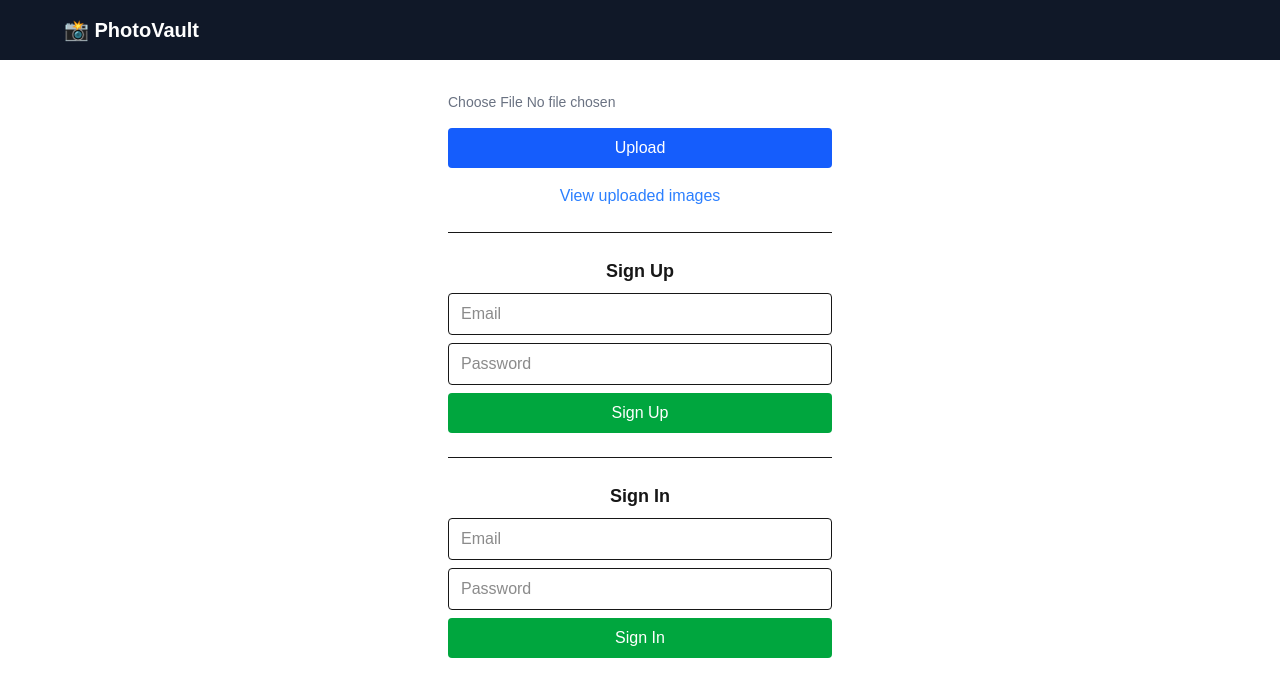
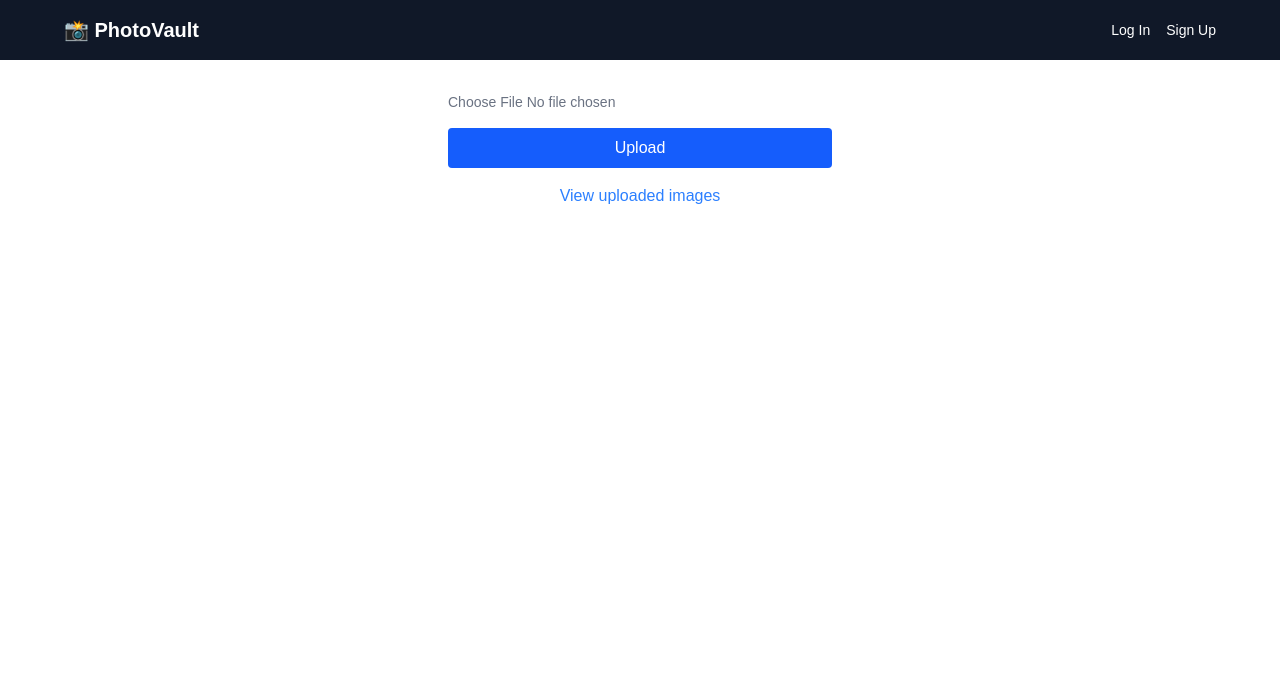
Before and after one commit to Tyler-Rafferty2/PhotoCapsule, a Next.js app in the folder Frontend/: page / in a window 1280 px wide. Shown: the top 696 px of the page. Built offline with nearby package versions, Linux system fonts and the light colour scheme.

Commit message:
Added navbar to login and register

```diff
--- /dev/null
+++ b/Frontend/src/app/login/page.js
@@ -0,0 +1,81 @@
+'use client';
+import { useState } from 'react';
+
+export default function SignInForm() {
+  const [email, setEmail] = useState('');
+  const [password, setPassword] = useState('');
+  const [status, setStatus] = useState('idle'); // idle | loading | success | error
+  const [token, setToken] = useState(null);
+
+
+  const handleSignIn = async (e) => {
+    e.preventDefault();
+    setStatus('loading');
+
+    const res = await fetch('http://localhost:8080/signin', {
+      method: 'POST',
+      headers: { 'Content-Type': 'application/json',
+        'Authorization': `Bearer ${localStorage.getItem('token')}`,
+       },
+      body: JSON.stringify({ email, password }),
+    });
+
+    if (res.ok) {
+      const data = await res.json()
+      setStatus('success');
+      alert('Account singned in!');
+      setEmail('');
+      setPassword('');
+      setToken(data.token);
+      localStorage.setItem("token", data.token);
+    } else {
+      setStatus('error');
+      const error = await res.text();
+      alert(`Signup failed: ${error}`);
+    }
+  };
+
+  return (
+    <div className="flex justify-center">
+      <form onSubmit={handleSignIn} className="space-y-4 border-t pt-6 mt-6 w-[50vw] max-w-md flex flex-col">
+        <h2 className="text-lg font-semibold text-center">Sign In</h2>
+
+        <input
+          type="email"
+          placeholder="Email"
+          value={email}
+          onChange={(e) => setEmail(e.target.value)}
+          className="w-full border px-3 py-2 rounded"
+          required
+        />
+
+        <input
+          type="password"
+          placeholder="Password"
+          value={password}
+          onChange={(e) => setPassword(e.target.value)}
+          className="w-full border px-3 py-2 rounded"
+          required
+        />
+
+        <button
+          type="submit"
+          disabled={status === 'loading'}
+          className="w-full bg-green-600 hover:bg-green-700 text-white py-2 rounded"
+        >
+          {status === 'loading' ? 'Signing in...' : 'Sign In'}
+        </button>
+
+        {status === 'success' && (
+          <p className="text-green-600 text-sm text-center">
+            ✅ Signed in! Token: {token}
+          </p>
+        )}
+        {status === 'error' && (
+          <p className="text-red-600 text-sm text-center">❌ Sign-in failed</p>
+        )}
+      </form>
+    </div>
+
+  );
+}
--- a/Frontend/src/app/page.js
+++ b/Frontend/src/app/page.js
@@ -62,132 +62,6 @@ function LinkToGallery() {
   );
 }
 
-function SignUpForm() {
-  const [email, setEmail] = useState('');
-  const [password, setPassword] = useState('');
-  const [status, setStatus] = useState('idle'); // idle | loading | success | error
-
-  const handleSignUp = async (e) => {
-    e.preventDefault();
-    setStatus('loading');
-
-    const res = await fetch('http://localhost:8080/signup', {
-      method: 'POST',
-      headers: { 'Content-Type': 'application/json',
-       },
-      body: JSON.stringify({ email, password }),
-    });
-
-    if (res.ok) {
-      setStatus('success');
-      alert('Account created!');
-      setEmail('');
-      setPassword('');
-    } else {
-      setStatus('error');
-      const error = await res.text();
-      alert(`Signup failed: ${error}`);
-    }
-  };
-
-  return (
-    <form onSubmit={handleSignUp} className="space-y-2 border-t pt-6 mt-6">
-      <h2 className="text-lg font-semibold text-center">Sign Up</h2>
-      <input
-        type="email"
-        placeholder="Email"
-        value={email}
-        onChange={(e) => setEmail(e.target.value)}
-        className="w-full border px-3 py-2 rounded"
-        required
-      />
-      <input
-        type="password"
-        placeholder="Password"
-        value={password}
-        onChange={(e) => setPassword(e.target.value)}
-        className="w-full border px-3 py-2 rounded"
-        required
-      />
-      <button
-        type="submit"
-        disabled={status === 'loading'}
-        className="w-full bg-green-600 hover:bg-green-700 text-white py-2 rounded"
-      >
-        {status === 'loading' ? 'Creating...' : 'Sign Up'}
-      </button>
-      {status === 'success' && <p className="text-green-600 text-sm text-center">✅ Account created</p>}
-      {status === 'error' && <p className="text-red-600 text-sm text-center">❌ Signup failed</p>}
-    </form>
-  );
-}
-
-function SignInForm() {
-  const [email, setEmail] = useState('');
-  const [password, setPassword] = useState('');
-  const [status, setStatus] = useState('idle'); // idle | loading | success | error
-  const [token, setToken] = useState(null);
-
-
-  const handleSignIn = async (e) => {
-    e.preventDefault();
-    setStatus('loading');
-
-    const res = await fetch('http://localhost:8080/signin', {
-      method: 'POST',
-      headers: { 'Content-Type': 'application/json',
-        'Authorization': `Bearer ${localStorage.getItem('token')}`,
-       },
-      body: JSON.stringify({ email, password }),
-    });
-
-    if (res.ok) {
-      const data = await res.json()
-      setStatus('success');
-      alert('Account singned in!');
-      setEmail('');
-      setPassword('');
-      setToken(data.token);
-      localStorage.setItem("token", data.token);
-    } else {
-      setStatus('error');
-      const error = await res.text();
-      alert(`Signup failed: ${error}`);
-    }
-  };
-
-  return (
-    <form onSubmit={handleSignIn} className="space-y-2 border-t pt-6 mt-6">
-      <h2 className="text-lg font-semibold text-center">Sign In</h2>
-      <input
-        type="email"
-        placeholder="Email"
-        value={email}
-        onChange={(e) => setEmail(e.target.value)}
-        className="w-full border px-3 py-2 rounded"
-        required
-      />
-      <input
-        type="password"
-        placeholder="Password"
-        value={password}
-        onChange={(e) => setPassword(e.target.value)}
-        className="w-full border px-3 py-2 rounded"
-        required
-      />
-      <button
-        type="submit"
-        disabled={status === 'loading'}
-        className="w-full bg-green-600 hover:bg-green-700 text-white py-2 rounded"
-      >
-        {status === 'loading' ? 'Creating...' : 'Sign In'}
-      </button>
-      {status === 'success' && <p className="text-green-600 text-sm text-green text-center">✅ Account Signed In Token is {token}</p>}
-      {status === 'error' && <p className="text-red-600 text-sm text-red text-center">❌ Signin failed</p>}
-    </form>
-  );
-}
-
 export default function UploadPage() {
   const [file, setFile] = useState(null);
   const [preview, setPreview] = useState(null);
@@ -239,8 +113,6 @@ export default function UploadPage() {
       <UploadButton onClick={handleUpload} disabled={status === 'uploading'} status={status} />
       <StatusMessage status={status} />
       <LinkToGallery />
-      <SignUpForm />
-      <SignInForm />
     </div>
   </>
 
--- /dev/null
+++ b/Frontend/src/app/register/page.js
@@ -0,0 +1,69 @@
+'use client';
+import { useState } from 'react';
+
+export default function SignUpForm() {
+  const [email, setEmail] = useState('');
+  const [password, setPassword] = useState('');
+  const [status, setStatus] = useState('idle'); // idle | loading | success | error
+
+  const handleSignUp = async (e) => {
+    e.preventDefault();
+    setStatus('loading');
+
+    const res = await fetch('http://localhost:8080/signup', {
+      method: 'POST',
+      headers: { 'Content-Type': 'application/json',
+       },
+      body: JSON.stringify({ email, password }),
+    });
+
+    if (res.ok) {
+      setStatus('success');
+      alert('Account created!');
+      setEmail('');
+      setPassword('');
+    } else {
+      setStatus('error');
+      const error = await res.text();
+      alert(`Signup failed: ${error}`);
+    }
+  };
+
+  return (
+    <div className="flex justify-center">
+      <form onSubmit={handleSignUp} className="flex flex-col items-center space-y-4 border-t pt-6 mt-6">
+        <h2 className="text-lg font-semibold text-center">Sign Up</h2>
+
+        <input
+          type="email"
+          placeholder="Email"
+          value={email}
+          onChange={(e) => setEmail(e.target.value)}
+          className="w-[50vw] max-w-md border px-3 py-2 rounded"
+          required
+        />
+
+        <input
+          type="password"
+          placeholder="Password"
+          value={password}
+          onChange={(e) => setPassword(e.target.value)}
+          className="w-[50vw] max-w-md border px-3 py-2 rounded"
+          required
+        />
+
+        <button
+          type="submit"
+          disabled={status === 'loading'}
+          className="w-[50vw] max-w-md bg-green-600 hover:bg-green-700 text-white py-2 rounded"
+        >
+          {status === 'loading' ? 'Creating...' : 'Sign Up'}
+        </button>
+
+        {status === 'success' && <p className="text-green-600 text-sm text-center">✅ Account created</p>}
+        {status === 'error' && <p className="text-red-600 text-sm text-center">❌ Signup failed</p>}
+      </form>
+    </div>
+
+  );
+}
--- a/Frontend/src/components/Navbar.js
+++ b/Frontend/src/components/Navbar.js
@@ -1,8 +1,19 @@
+import Link from 'next/link';
 export default function Navbar() {
   return (
     <nav className="bg-gray-900 text-white p-4">
       <div className="max-w-6xl mx-auto flex justify-between items-center">
-        <h1 className="text-xl font-bold">📸 PhotoVault</h1>
+        <h1 className="text-xl font-bold">
+          <Link href="/">📸 PhotoVault</Link>
+        </h1>
+        <div className="space-x-4">
+          <Link href="/login" className="hover:underline text-sm">
+            Log In
+          </Link>
+          <Link href="/register" className="hover:underline text-sm">
+            Sign Up
+          </Link>
+        </div>
       </div>
     </nav>
   );
```
